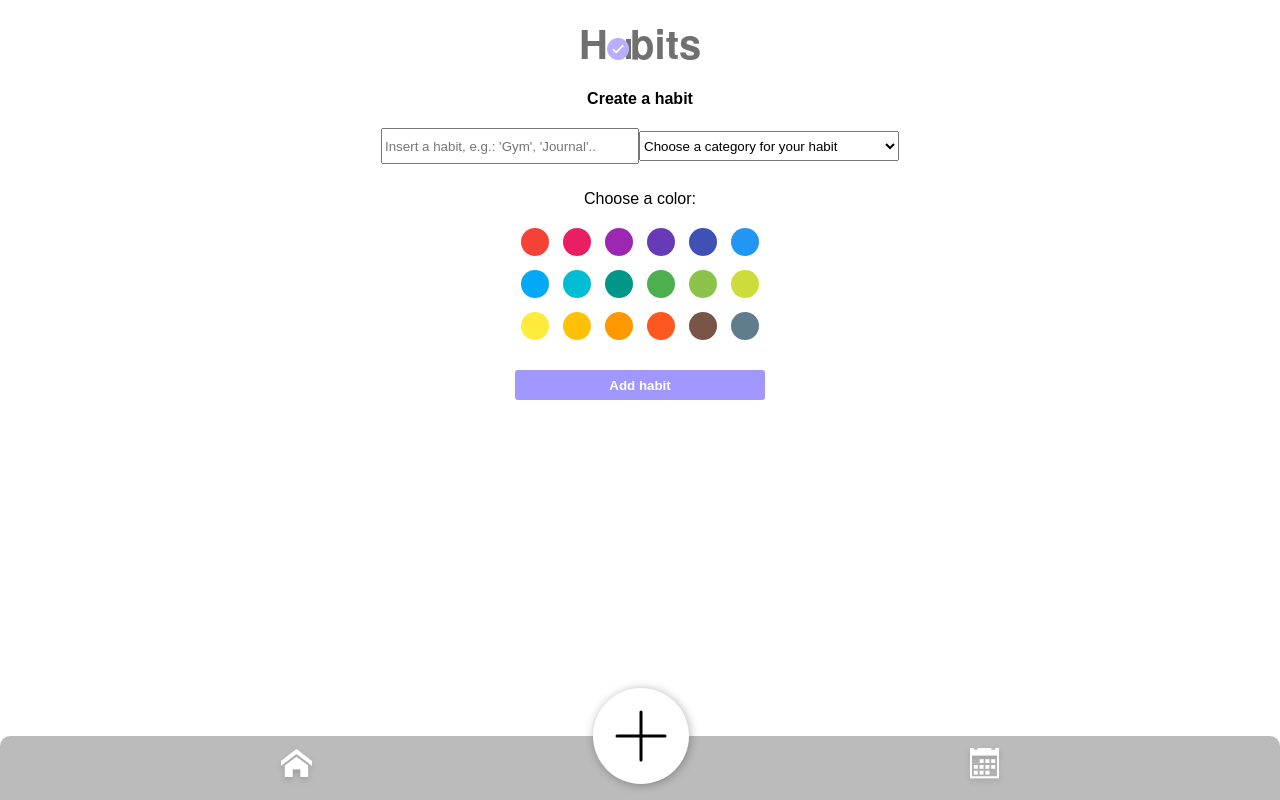
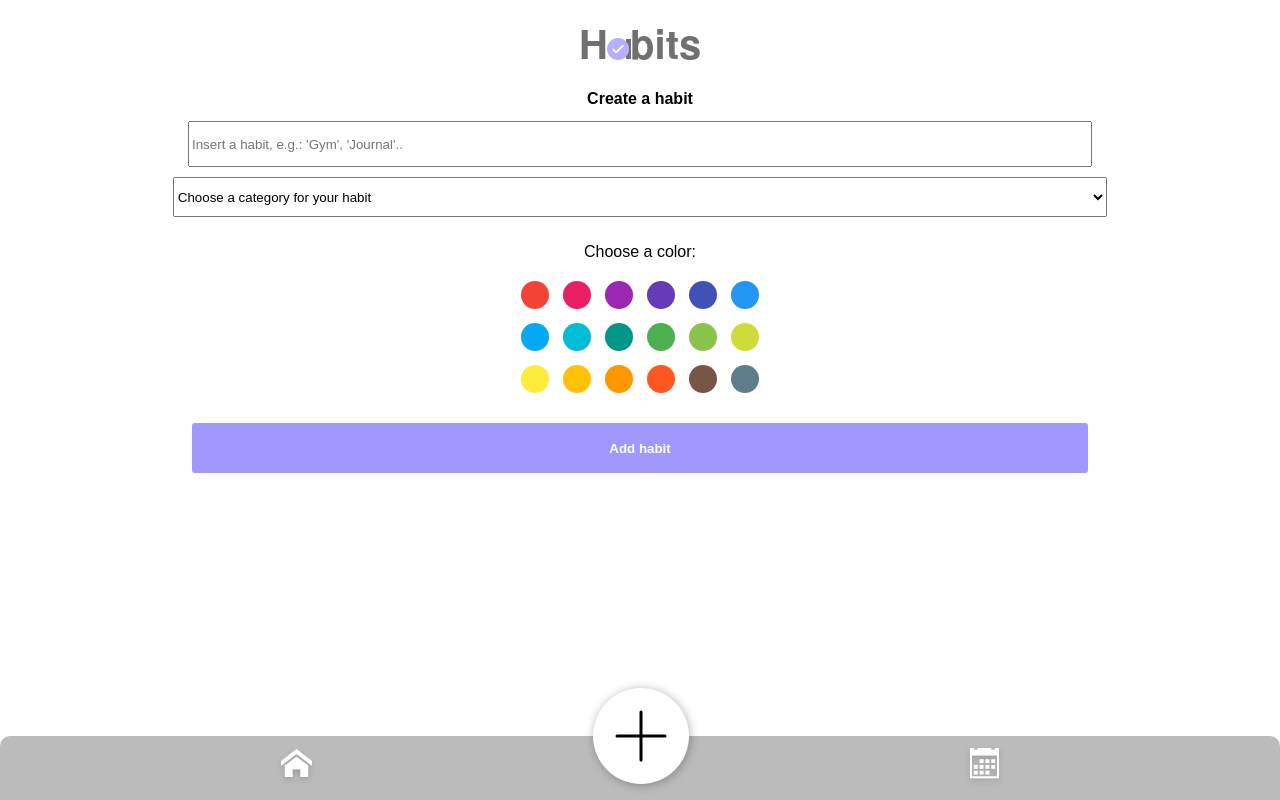
Before and after one commit to denizulku/capstone-project, a React (Create React App) app: page /create in a window 1280 px wide. Built offline with nearby package versions, Linux system fonts and the light colour scheme.

Commit message:
Add Maxis suggestions

```diff
--- a/src/components/Form/Form.js
+++ b/src/components/Form/Form.js
@@ -82,12 +82,11 @@ export default function Form({ onSubmit, headline }) {
 }
 
 const FormStyled = styled.form`
-  align-items: center;
   text-align: center;
 `
 const InputStyled = styled.input`
-  width: 250px;
-  height: 30px;
+  width: 70%;
+  height: 5vh;
 `
 
 const AddButton = styled.button`
@@ -95,18 +94,17 @@ const AddButton = styled.button`
   color: white;
   font-weight: bold;
   background: #a296ff;
-  height: 20px;
   border-radius: 3px;
   border: 10px;
-  width: 250px;
-  height: 30px;
+  width: 70%;
+  height: 50px;
 `
 const SelectStyled = styled.select`
   --webkit-appearance: none;
   margin-top: 10px;
   position: relative;
-  height: 30px;
-  width: 260px;
+  height: 5vh;
+  width: 73%;
 `
 
 const ColorInputStyled = styled.section`
--- a/src/components/Habit/Habit.js
+++ b/src/components/Habit/Habit.js
@@ -1,6 +1,6 @@
 import React from 'react'
 import IconDelete from '../../components/assets/icons/IconDelete.svg'
-import styled from 'styled-components'
+import styled from 'styled-components/macro'
 import imagePathCircle from '../assets/icons/circle.svg'
 import imagePathCheckedCircle from '../assets/icons/checked-circle.svg'
 
```
